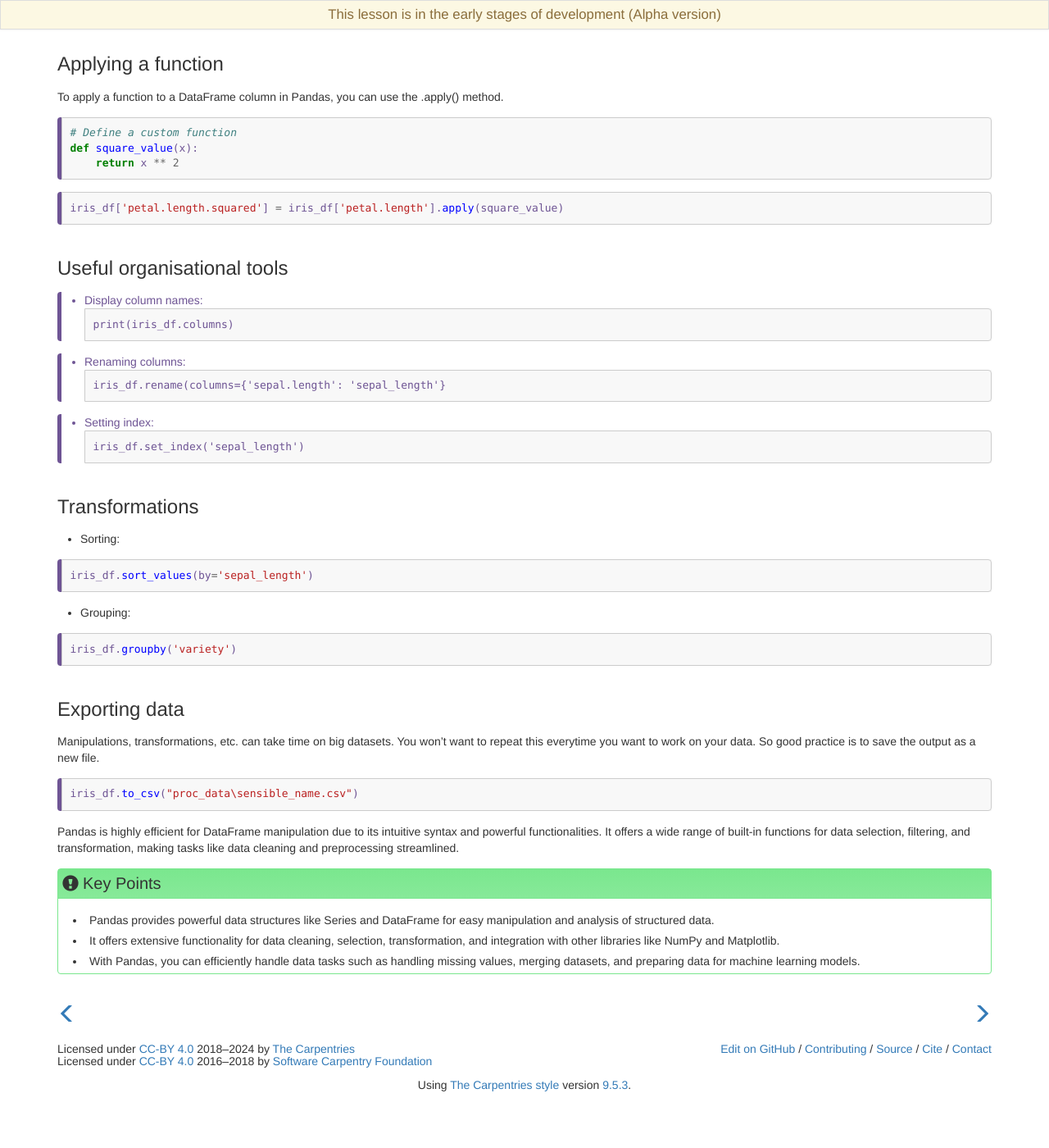
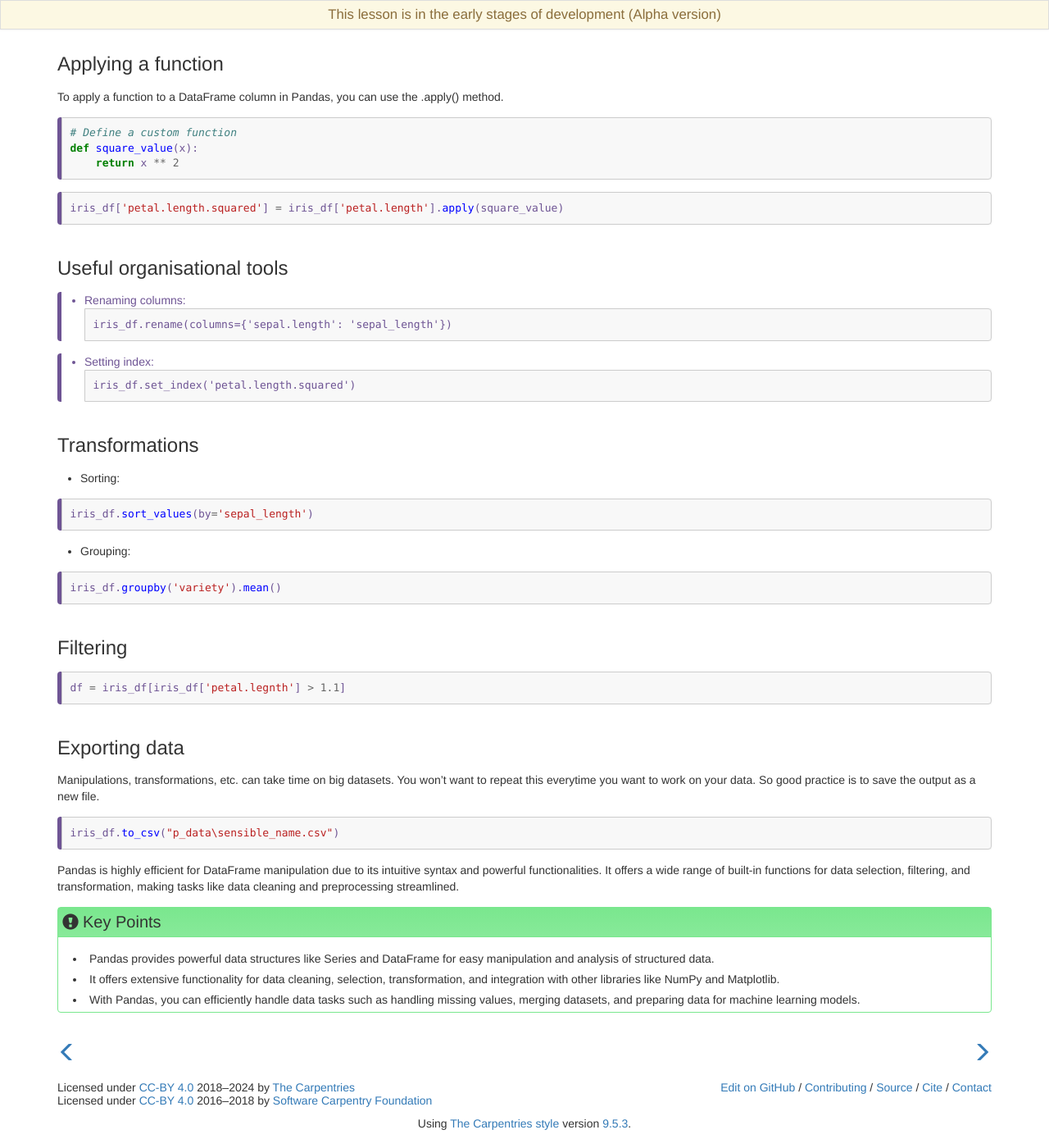
Before and after one commit to RSEjas140/AISSday2, a Jekyll site: the page built from _episodes/13-manipulating-data-frames-python.md, in a window 1280 px wide and 1400 px high, scrolled down 1878 px. Shown: the whole window at 82% size. Built offline with Jekyll 4.4.1, drawn with Linux system fonts in a browser that asks for light colours; before the commit the page ends 3231 px from its top, so only the background shows below that.

````diff
--- a/_episodes/13-manipulating-data-frames-python.md
+++ b/_episodes/13-manipulating-data-frames-python.md
@@ -124,23 +124,16 @@ iris_df['petal.length.squared'] = iris_df['petal.length'].apply(square_value)
 
 ### Useful organisational tools
 
-* Display column names:
-```
-print(iris_df.columns)
-```
-{: .language-python}
-
-
 * Renaming columns:
 ```
-iris_df.rename(columns={'sepal.length': 'sepal_length'}
+iris_df.rename(columns={'sepal.length': 'sepal_length'})
 ```
 {: .language-python}
 
 
 * Setting index:
 ```
-iris_df.set_index('sepal_length')
+iris_df.set_index('petal.length.squared')
 ```
 {: .language-python}
 
@@ -156,16 +149,23 @@ iris_df.sort_values(by='sepal_length')
 * Grouping:
 
 ```
-iris_df.groupby('variety')
+iris_df.groupby('variety').mean()
 ```
 {: .language-python}
+
+### Filtering
+```
+df = iris_df[iris_df['petal.legnth'] > 1.1]
+```
+{: .language-python}
+
 
 ### Exporting data
 
 Manipulations, transformations, etc. can take time on big datasets. You won't want to repeat this everytime you want to work on your data. So good practice is to save the output as a new file.
 
 ```
-iris_df.to_csv("proc_data\sensible_name.csv")
+iris_df.to_csv("p_data\sensible_name.csv")
 ```
 {: .language-python}
 
````
Also changed, not shown: _episodes/14-plotting-python.md (+42 -17 lines).
